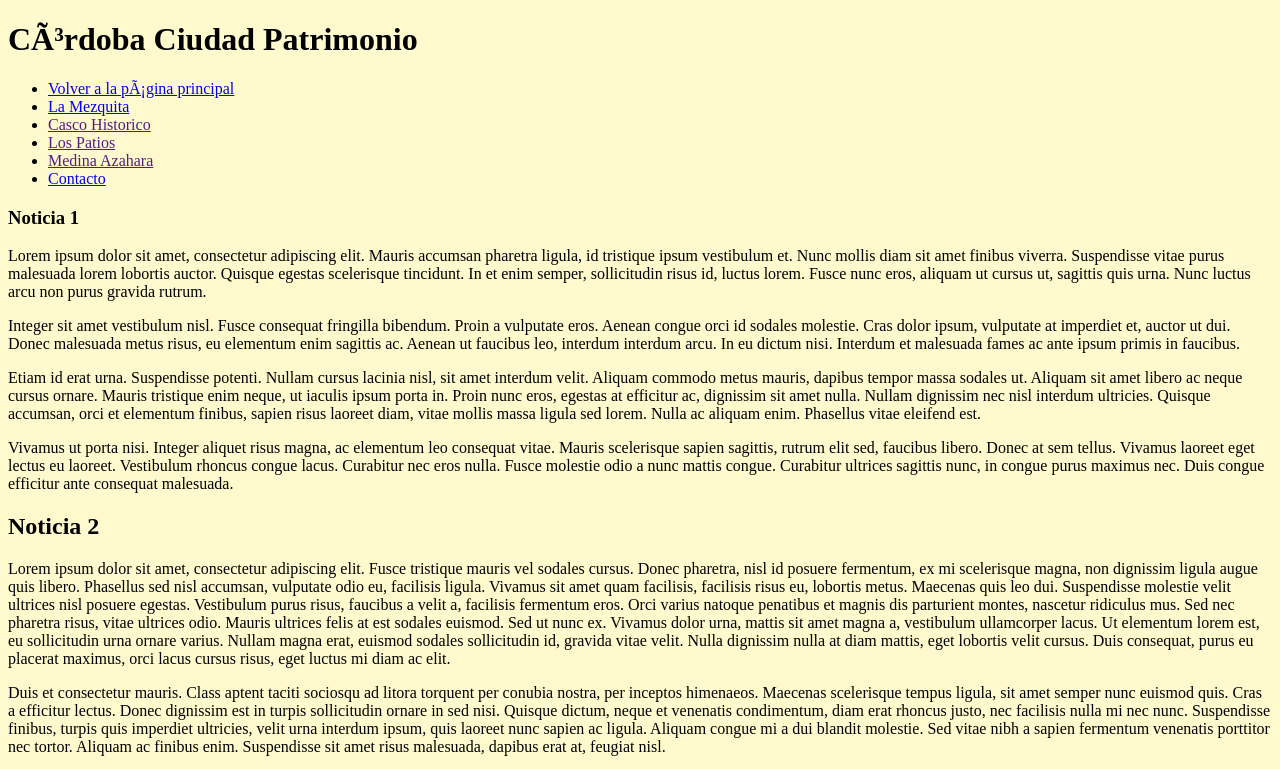
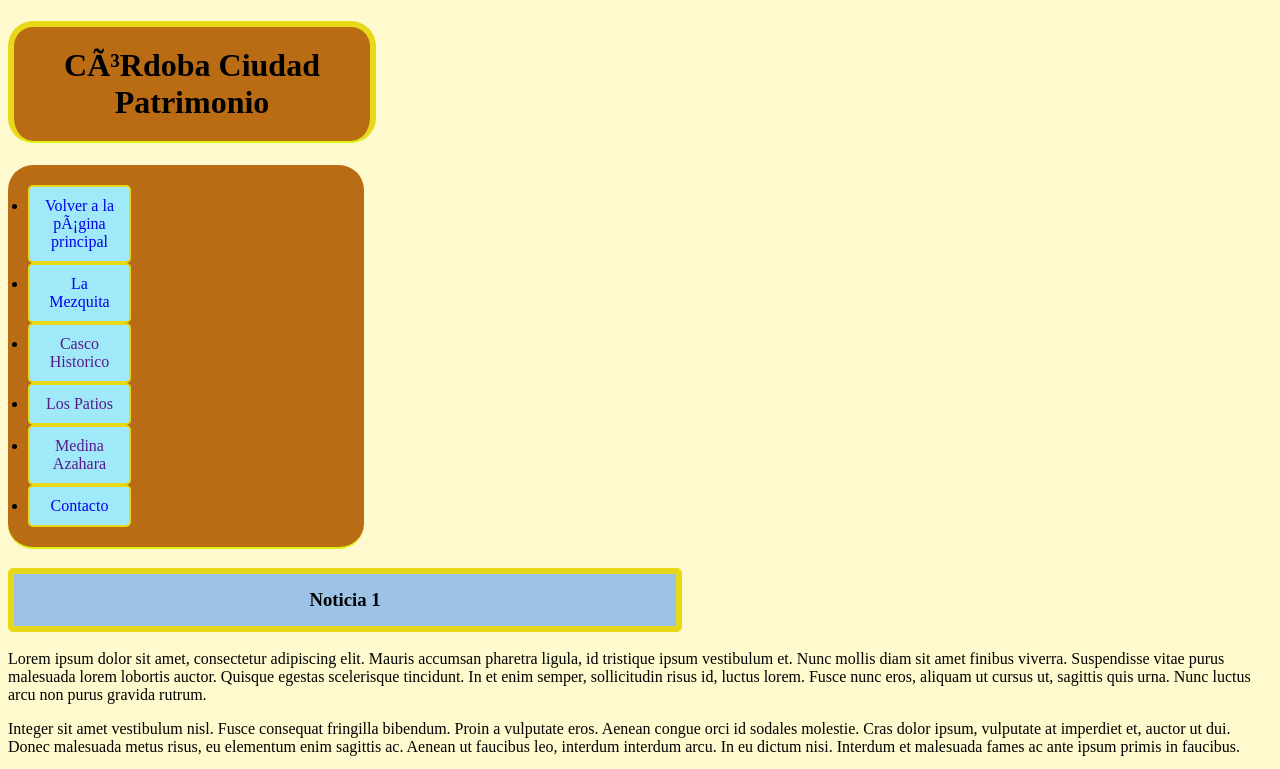
Before and after one commit to ManuelSolar/ManuelSolar.github.io, a plain HTML site: page Córdoba Patrimonio.html in a window 1280 px wide. Shown: the top 769 px of the page. Drawn offline with Linux system fonts and the light colour scheme.

Commit message:
Update Córdoba Patrimonio.html

```diff
--- a/Córdoba Patrimonio.html
+++ b/Córdoba Patrimonio.html
@@ -6,6 +6,7 @@
 		<meta charset="uft-8"/>
 		<meta name="description" content="Córdoba Ciudad Patrimonio"/>
 		<meta name="keywords" content="Turismo, patrimonio, viajes"/>
+		<link rel="stylesheet" href="../css/style.css" type="text/css"/>
 		<style>
 			body{
 			    background-color: lemonchiffon;
@@ -14,11 +15,11 @@
 	</head>
 	<body>
 		<header>
-		<h1>
+		<h1 id="cordoba">
 		Córdoba Ciudad Patrimonio
 		</h1>
 		<header/>
-		<ul type="a">
+		<ul type="a" id="cordobamenu">
             		<li><a href="index.html">Volver a la página principal</a></li>
 			<li><a href="mezquita.html">La Mezquita</a></li>
 			<li><a href="">Casco Historico</a></li>
@@ -29,13 +30,13 @@
 		<main>
 			<section>
 				<article>
-				<h1> Noticia 1 </h1>
+				<h1 class="noticia"> Noticia 1 </h1>
 					<p>Lorem ipsum dolor sit amet, consectetur adipiscing elit. Mauris accumsan pharetra ligula, id tristique ipsum vestibulum et. Nunc mollis diam sit amet finibus viverra. Suspendisse vitae purus malesuada lorem lobortis auctor. Quisque egestas scelerisque tincidunt. In et enim semper, sollicitudin risus id, luctus lorem. Fusce nunc eros, aliquam ut cursus ut, sagittis quis urna. Nunc luctus arcu non purus gravida rutrum.</p>
 					<p>Integer sit amet vestibulum nisl. Fusce consequat fringilla bibendum. Proin a vulputate eros. Aenean congue orci id sodales molestie. Cras dolor ipsum, vulputate at imperdiet et, auctor ut dui. Donec malesuada metus risus, eu elementum enim sagittis ac. Aenean ut faucibus leo, interdum interdum arcu. In eu dictum nisi. Interdum et malesuada fames ac ante ipsum primis in faucibus.</p>
 					<p>Etiam id erat urna. Suspendisse potenti. Nullam cursus lacinia nisl, sit amet interdum velit. Aliquam commodo metus mauris, dapibus tempor massa sodales ut. Aliquam sit amet libero ac neque cursus ornare. Mauris tristique enim neque, ut iaculis ipsum porta in. Proin nunc eros, egestas at efficitur ac, dignissim sit amet nulla. Nullam dignissim nec nisl interdum ultricies. Quisque accumsan, orci et elementum finibus, sapien risus laoreet diam, vitae mollis massa ligula sed lorem. Nulla ac aliquam enim. Phasellus vitae eleifend est.</p>
 					<p>Vivamus ut porta nisi. Integer aliquet risus magna, ac elementum leo consequat vitae. Mauris scelerisque sapien sagittis, rutrum elit sed, faucibus libero. Donec at sem tellus. Vivamus laoreet eget lectus eu laoreet. Vestibulum rhoncus congue lacus. Curabitur nec eros nulla. Fusce molestie odio a nunc mattis congue. Curabitur ultrices sagittis nunc, in congue purus maximus nec. Duis congue efficitur ante consequat malesuada.</p>
 				</article>
-				<h1> Noticia 2 </h1>
+				<h1 class="noticia"> Noticia 2 </h1>
 					<p>Lorem ipsum dolor sit amet, consectetur adipiscing elit. Fusce tristique mauris vel sodales cursus. Donec pharetra, nisl id posuere fermentum, ex mi scelerisque magna, non dignissim ligula augue quis libero. Phasellus sed nisl accumsan, vulputate odio eu, facilisis ligula. Vivamus sit amet quam facilisis, facilisis risus eu, lobortis metus. Maecenas quis leo dui. Suspendisse molestie velit ultrices nisl posuere egestas. Vestibulum purus risus, faucibus a velit a, facilisis fermentum eros. Orci varius natoque penatibus et magnis dis parturient montes, nascetur ridiculus mus. Sed nec pharetra risus, vitae ultrices odio. Mauris ultrices felis at est sodales euismod. Sed ut nunc ex. Vivamus dolor urna, mattis sit amet magna a, vestibulum ullamcorper lacus. Ut elementum lorem est, eu sollicitudin urna ornare varius. Nullam magna erat, euismod sodales sollicitudin id, gravida vitae velit. Nulla dignissim nulla at diam mattis, eget lobortis velit cursus. Duis consequat, purus eu placerat maximus, orci lacus cursus risus, eget luctus mi diam ac elit.</p>
 					<p>Duis et consectetur mauris. Class aptent taciti sociosqu ad litora torquent per conubia nostra, per inceptos himenaeos. Maecenas scelerisque tempus ligula, sit amet semper nunc euismod quis. Cras a efficitur lectus. Donec dignissim est in turpis sollicitudin ornare in sed nisi. Quisque dictum, neque et venenatis condimentum, diam erat rhoncus justo, nec facilisis nulla mi nec nunc. Suspendisse finibus, turpis quis imperdiet ultricies, velit urna interdum ipsum, quis laoreet nunc sapien ac ligula. Aliquam congue mi a dui blandit molestie. Sed vitae nibh a sapien fermentum venenatis porttitor nec tortor. Aliquam ac finibus enim. Suspendisse sit amet risus malesuada, dapibus erat at, feugiat nisl.</p>
 					<p>Sed volutpat, lectus id auctor eleifend, odio ante aliquam sem, ut feugiat mauris magna pellentesque elit. Vivamus consequat metus et iaculis pharetra. Donec consectetur odio id felis blandit efficitur. Sed gravida eget elit ut viverra. Pellentesque nisl tellus, convallis tincidunt purus sit amet, hendrerit vestibulum diam. Nullam varius eleifend dignissim. Sed vitae ultrices arcu. Morbi ullamcorper lobortis consectetur. In lacinia arcu ultricies eros tincidunt, eget faucibus sem finibus. Praesent id tincidunt erat, non interdum enim. Vestibulum et lacus sollicitudin dui condimentum dictum non ac diam. Sed elementum posuere leo consectetur congue. Orci varius natoque penatibus et magnis dis parturient montes, nascetur ridiculus mus. Curabitur odio orci, pellentesque id erat at, finibus mollis turpis. Cras in auctor leo.</p>
```
